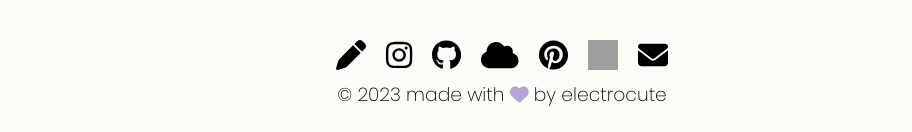
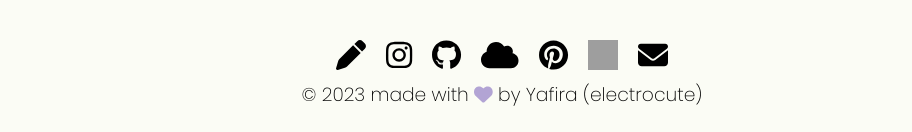
Before and after one commit to yafira/electrocute, a Next.js app: page / in a window 1280 px wide. Shown: the part 665-797 px from the top of the page, without its empty margins (138-1050 px from the left). Built offline with nearby package versions, Linux system fonts and the light colour scheme; grey boxes are pictures that could not be loaded; a web font is replaced by a local one.

Commit message:
updated footer

```diff
--- a/src/components/Footer.js
+++ b/src/components/Footer.js
@@ -1,6 +1,7 @@
 import styles from '../styles/Footer.module.css'
 import { FontAwesomeIcon } from '@fortawesome/react-fontawesome'
 import { faHeart } from '@fortawesome/free-solid-svg-icons'
+import Link from 'next/link'
 
 export default function Footer() {
 	return (
@@ -8,7 +9,7 @@ export default function Footer() {
 			<h3>
 				© 2023 made with{' '}
 				<FontAwesomeIcon icon={faHeart} style={{ color: '#B2A4D4' }} /> by
-				electrocute
+				<Link href='https://bento.me/electrocute'> Yafira (electrocute) </Link>
 			</h3>
 		</div>
 	)
--- a/src/styles/Footer.module.css
+++ b/src/styles/Footer.module.css
@@ -11,6 +11,15 @@
 	padding-top: 10px;
 }
 
+.Footer a {
+	color: black;
+}
+
+.Footer a:hover {
+	color: rgb(172, 135, 245);
+	font-weight: 300;
+}
+
 @media screen and (max-width: 750px) {
 	.Footer h3 {
 		position: relative;
```
